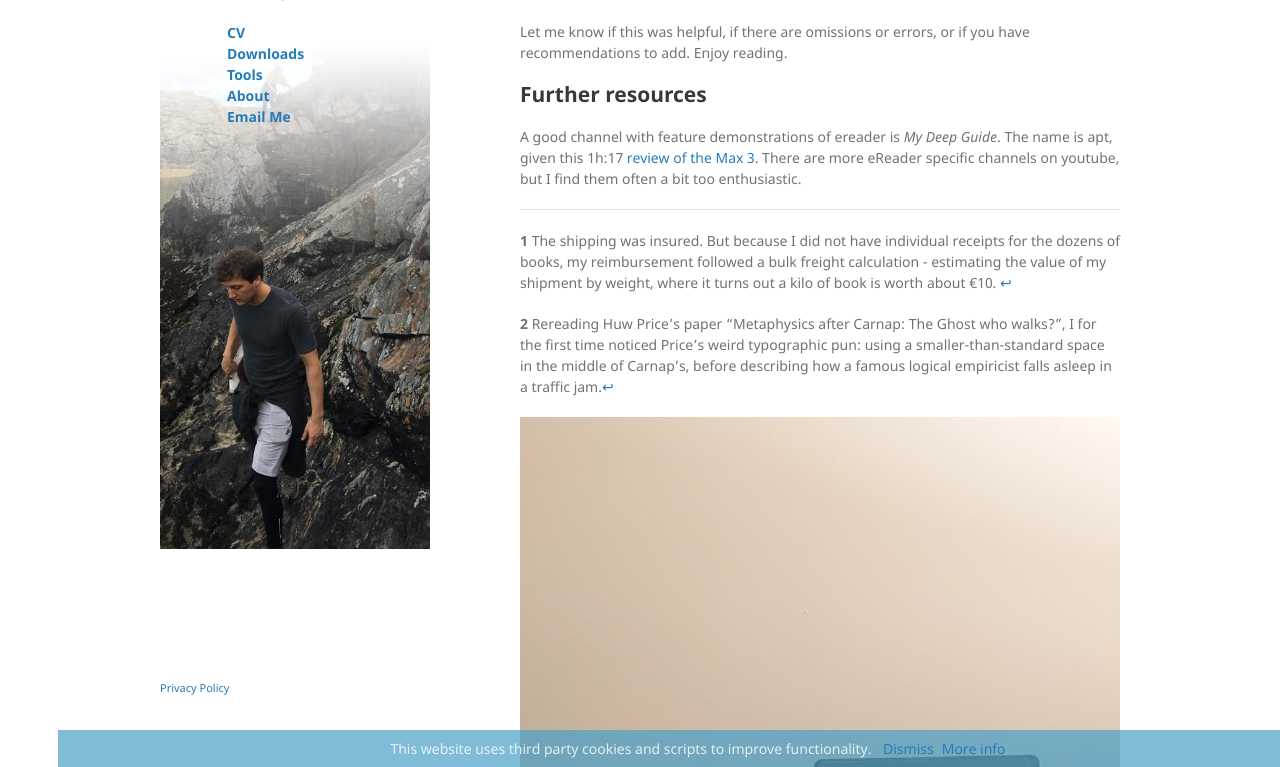
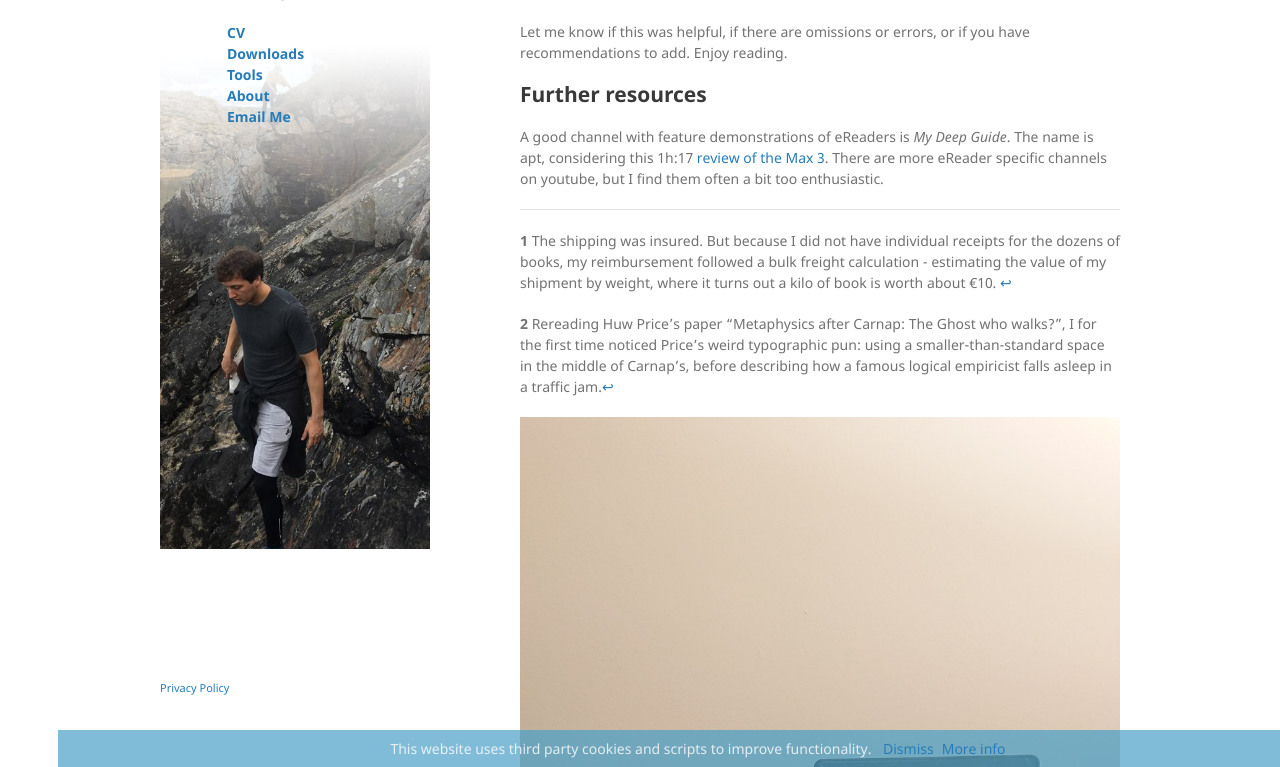
Before and after one commit to gboes/gboes.github.io, a Jekyll site: the page built from tools/ereader.md, in a window 1280 px wide and 900 px high, scrolled down 9811 px, cut to the strip 133-900 px from the top of the window. Built offline with Jekyll 4.4.1, drawn with Linux system fonts in a browser that asks for light colours; our own code applies the rules of GitHub Pages for plain Markdown files; Markdown is read by kramdown in place of the engine named in the settings.

Commit message:
Typo correction.

```diff
--- a/tools/ereader.md
+++ b/tools/ereader.md
@@ -172,8 +172,9 @@ Let me know if this was helpful, if there are omissions or errors, or if you hav
 
 
 ## Further resources
-A good channel with feature demonstrations of ereader is _My Deep Guide_. The name is apt, given this 1h:17 [review of the Max 3](https://www.youtube.com/watch?v=SEHFkqHtu_g).
+A good channel with feature demonstrations of eReaders is _My Deep Guide_. The name is apt, considering this 1h:17 [review of the Max 3](https://www.youtube.com/watch?v=SEHFkqHtu_g).
 There are more eReader specific channels on youtube, but I find them often a bit too enthusiastic.
+
 
 ___
 <b id="f1">1</b> The shipping was insured. But because I did not have individual receipts for the dozens of books, my reimbursement followed a bulk freight calculation - estimating the value of my shipment by weight, where it turns out a kilo of book is worth about €10.  [↩](#a1)
```
